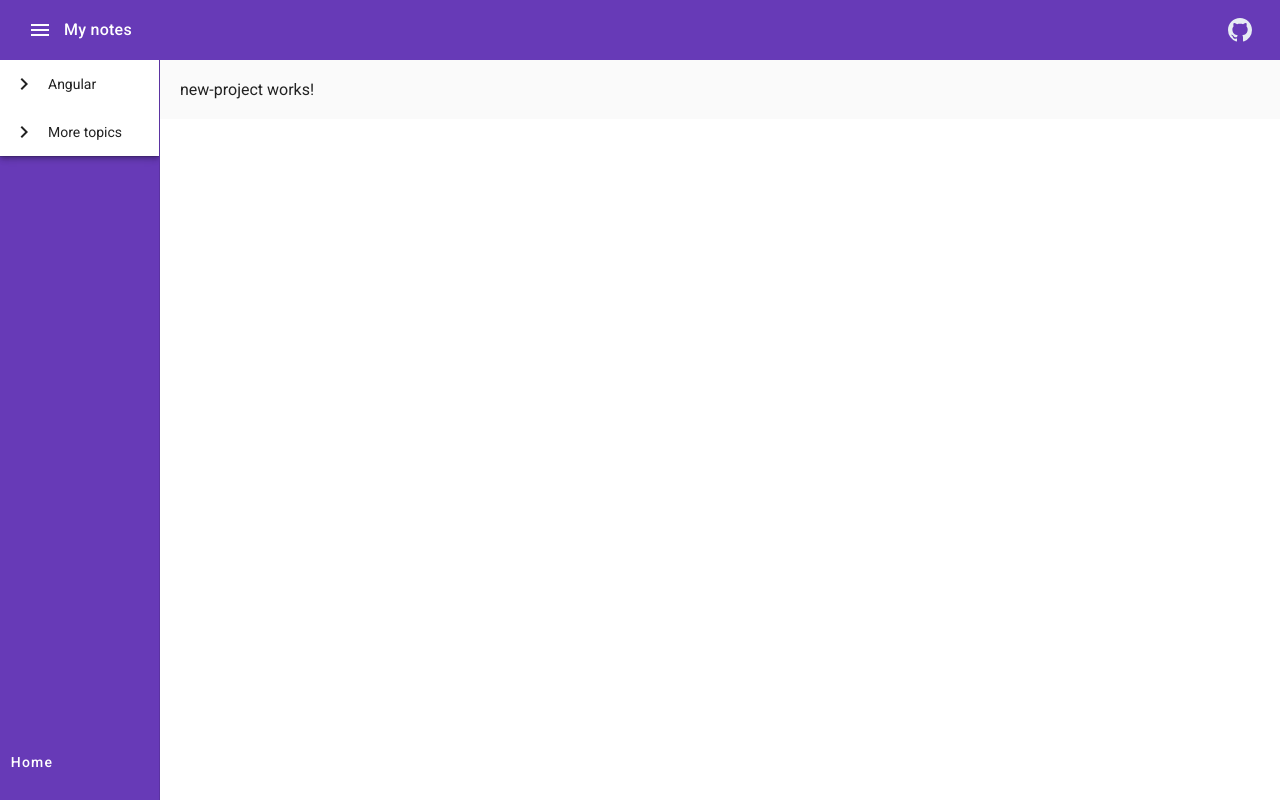
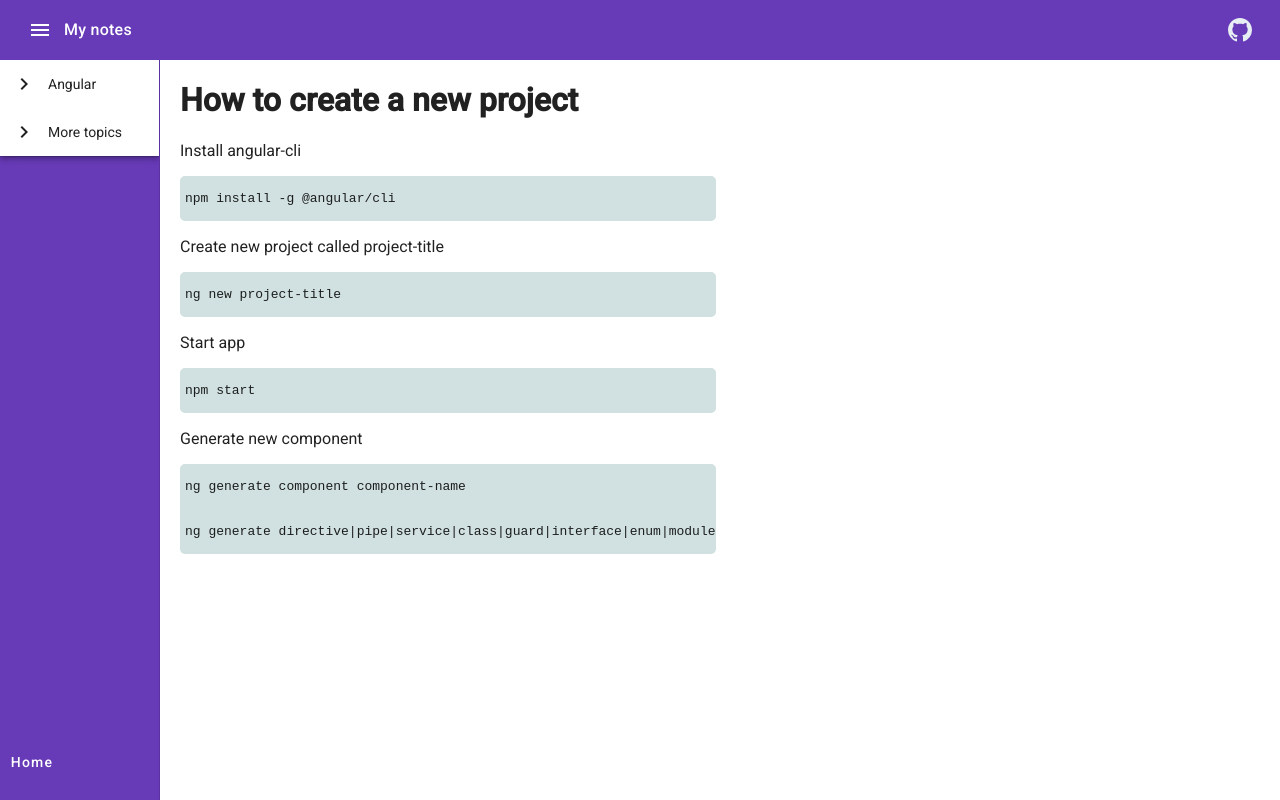
Before and after one commit to tomisko01/my-demo-platform, an Angular app: page /angular/newProject in a window 1280 px wide. Built offline with nearby package versions, Linux system fonts and the light colour scheme.

Commit message:
new project page

```diff
--- a/src/app/app.component.scss
+++ b/src/app/app.component.scss
@@ -22,7 +22,7 @@
 }
 
 .main-content {
-  margin: 20px;
+  margin-left : 20px;
 }
 
 .top-menu{
--- a/src/app/components/topics/angular/new-project/new-project.component.css
+++ b/src/app/components/topics/angular/new-project/new-project.component.css
@@ -0,0 +1,9 @@
+.whole-page {
+  position: fixed;
+}
+
+.code-snippet {
+  padding-left: 5px;
+  border-radius: 5px;
+  background-color: #d1e0e0;
+}
--- a/src/app/components/topics/angular/new-project/new-project.component.html
+++ b/src/app/components/topics/angular/new-project/new-project.component.html
@@ -1 +1,38 @@
-<p>new-project works!</p>
+<div class="whole-page">
+  <h1>How to create a new project</h1>
+
+  <p>
+    Install angular-cli
+  <pre class="code-snippet">
+  <code>
+npm install -g @angular/cli
+  </code>
+</pre>
+
+  <p>
+    Create new project called project-title
+
+  <pre class="code-snippet">  <code>
+ng new project-title
+  </code>
+</pre>
+
+  <p>
+    Start app
+
+  <pre class="code-snippet">  <code>
+npm start
+  </code>
+</pre>
+
+  <p>
+    Generate new component
+
+  <pre class="code-snippet">  <code>
+ng generate component component-name
+  </code>
+  <code>
+ng generate directive|pipe|service|class|guard|interface|enum|module
+  </code>
+</pre>
+</div>
```
Also changed, not shown: 3 other files (tests, documents, lock files or other folders).
